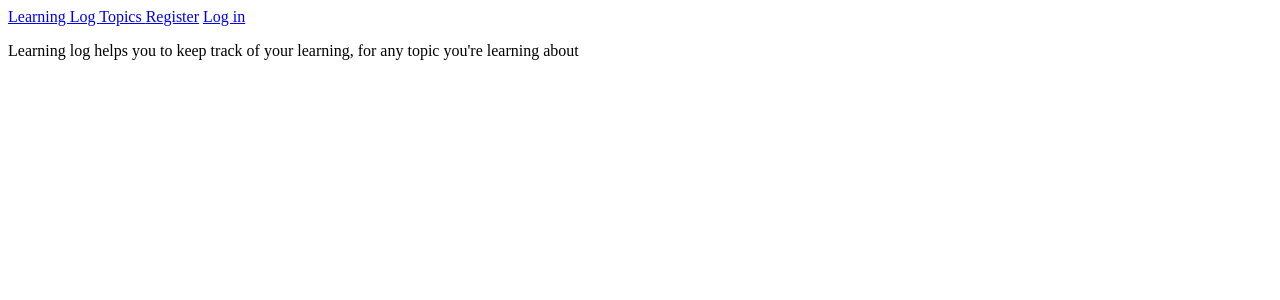
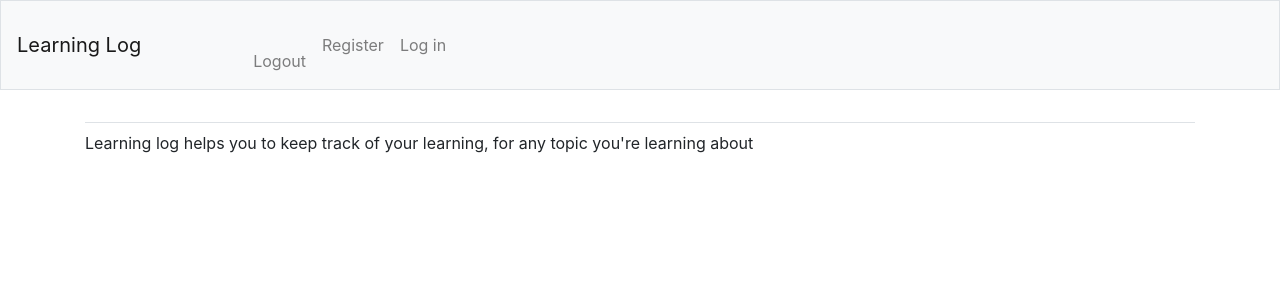
Before and after one commit to jonbugge4/Django, a Django app: template MainApp/templates/mainapp/index.html in a window 1280 px wide. Shown: the top 300 px of the page. Run offline with Django 3.2, Linux system fonts and the light colour scheme; the template is opened without the code that fills it, so the values that code supplies are empty; some libraries are stand-ins or nearby versions.

Commit message:
through page 442

```diff
--- a/MainApp/templates/mainapp/base.html
+++ b/MainApp/templates/mainapp/base.html
@@ -1,14 +1,62 @@
-<p>
-    <a href="{% url 'MainApp:index' %}">Learning Log </a>
-    <a href="{% url 'MainApp:topics' %}">Topics </a>
-    {% if user.is_authenticated %}
-        Hello, {{ user.username}}.
-    <a href="{% url 'users:logout' %}">Log out</a>
-    {% else %}
-    <a href="{% url 'users:register' %}">Register</a>
-    <a href="{% url 'users:login' %}">Log in</a>
-    {% endif %}
-</p>
-{% block content %}
+{% load bootstrap4 %}
 
-{% endblock content %}
+<!doctype html>
+<html lang="en">
+<head>
+    <meta charset="utf-8">
+    <meta name ="viewport" content="width=device-width, inital-scale=1,
+    shrink-to-fit=no">
+    <title>Learning Log</title>
+
+    {% bootstrap_css %}
+    {% bootstrap_javascript jquery='full' %}
+
+</head>
+<body>
+    <nav class="navbar navbar-expand-md navbar-light bg-light mb-4 border">
+
+    <a class="navbar-brand" href="{% url 'MainApp:index'%}">
+        Learning Log</a>
+
+    <button class ="navbar-toggler" type="button" data-toggle="collapse"
+        data-target="#navbarCollapse" aria-controls="navbarCollapse"
+        aria-expanded="false" aria-label="Toggle navigation">
+      <span class= "navbar-toggle-icon"></span></button>
+    <div class="collapse navbar-collapse" id="navbarCollapse">
+        <ul class="navbar-nav mr-auto">
+          <li class="nav-item">
+            <a class="nav-link" href="{% url 'MainApp:topics'%}"
+                Topics</a></li>
+        <ul>
+
+        <ul class="navbar-nav ml-auto">
+            {% if user.is_authenticated %}
+             <li class="nav-item">
+              <span class="navbar-text">Hello, {{ user.username }}.</span>
+             </li>
+            {% else %}
+             <li class="nav-item">
+                <a class="nav-link" href= "{% url 'users:logout' %}">Logout</a>
+             </li>
+             <li class="nav-item">
+                <a class="nav-link" href= "{% url 'users:register' %}">Register</a>
+             </li>
+             <li class="nav-item">
+                <a class="nav-link" href= "{% url 'users:login' %}">Log in</a></li>
+            {% endif %}
+        </ul>
+    </div>
+</nav>
+
+<main role="main" class="container">
+    <div class="pb-2 mb-2 border-bottom">
+        {% block page_header %}{% endblock page_header %}
+    </div>
+    <div>
+        {% block content %}{% endblock content %}
+    </div>
+</main>
+
+</body>
+
+</html>
--- a/MyShell.py
+++ b/MyShell.py
@@ -22,3 +22,8 @@ entries = t.entry_set.all()
 
 for e in entries:
     print(e)
+
+from django.contrib.auth.models import User
+
+for user in User.objects.all():
+    print(user.username, user.id)
--- a/learning_log/settings.py
+++ b/learning_log/settings.py
@@ -34,6 +34,7 @@ INSTALLED_APPS = [
     #myapps
     'MainApp',
     'users',
+    'bootstrap4',
     'django.contrib.admin',
     'django.contrib.auth',
     'django.contrib.contenttypes',
```
Also changed, not shown: Django_notes.txt (+17 -0 lines), MainApp/views.py (+6 -1 lines), db.sqlite3.
